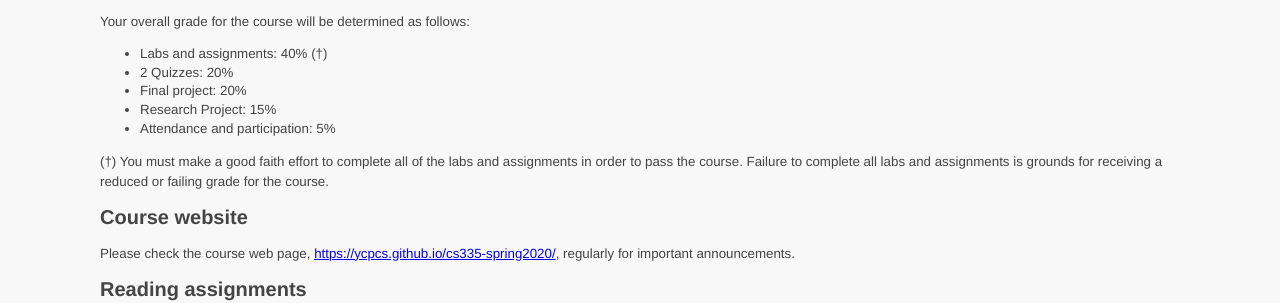
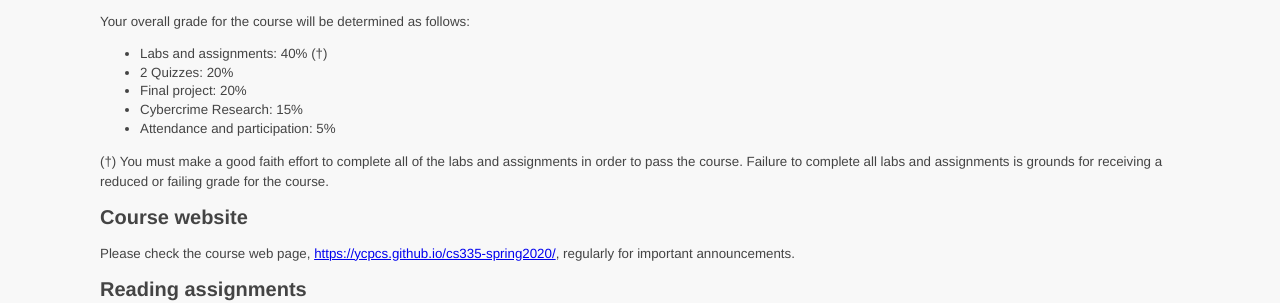
Before and after one commit to ycpcs/cs335-spring2020, a Jekyll site: the page built from syllabus/index.md, in a window 1280 px wide and 900 px high, scrolled down 1201 px. Shown: the part 158-461 px from the top of the window. Built offline with Jekyll 4.4.1, drawn with Linux system fonts in a browser that asks for light colours.

Commit message:
Update index.md

```diff
--- a/syllabus/index.md
+++ b/syllabus/index.md
@@ -76,7 +76,7 @@ Your overall grade for the course will be determined as follows:
 -   Labs and assignments: 40% (†)
 -   2 Quizzes: 20%
 -   Final project: 20%
--   Research Project: 15%
+-   Cybercrime Research: 15%
 -   Attendance and participation: 5%
 
 (†) You must make a good faith effort to complete all of the labs and assignments in order to pass the course. Failure to complete all labs and assignments is grounds for receiving a reduced or failing grade for the course.
```
